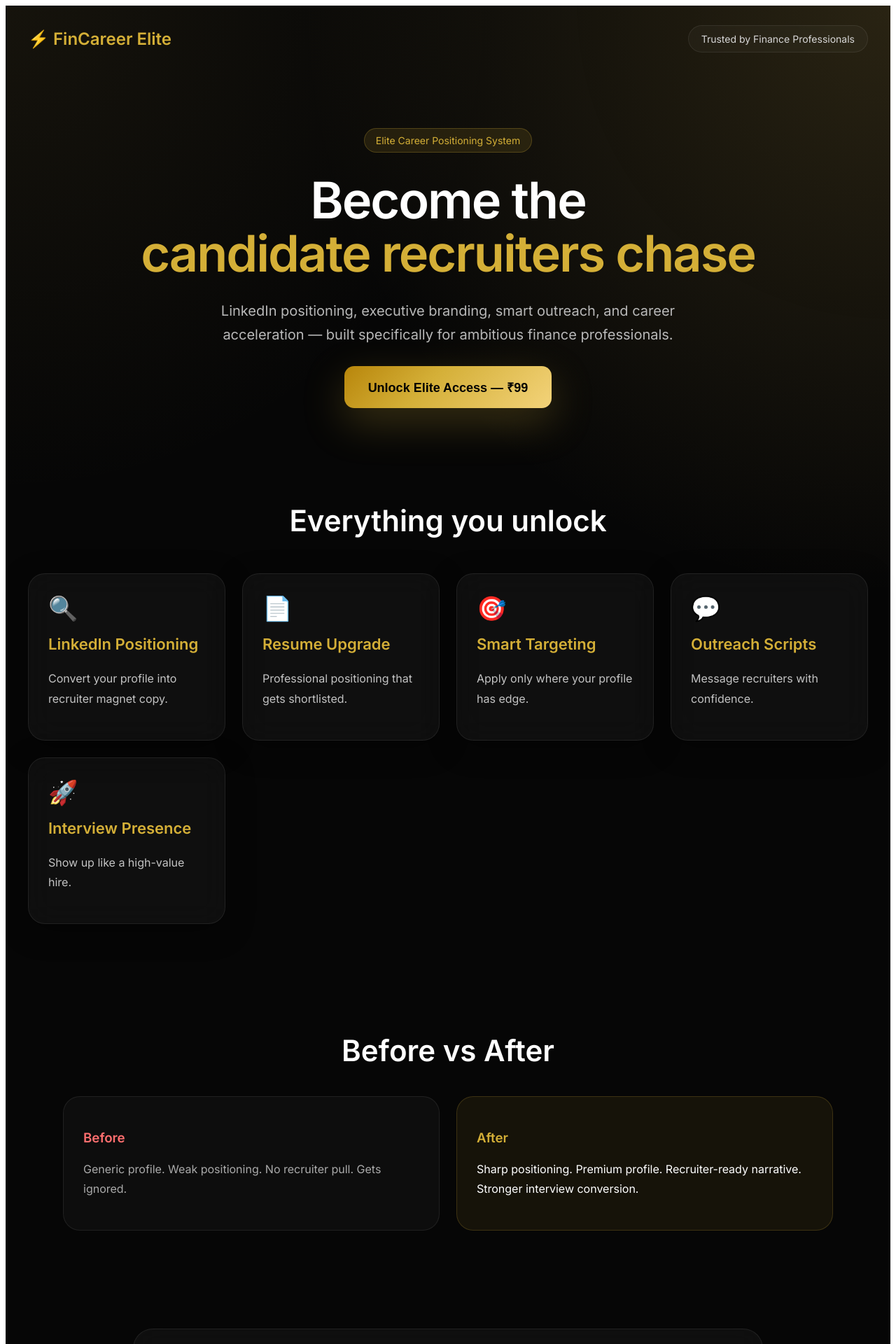
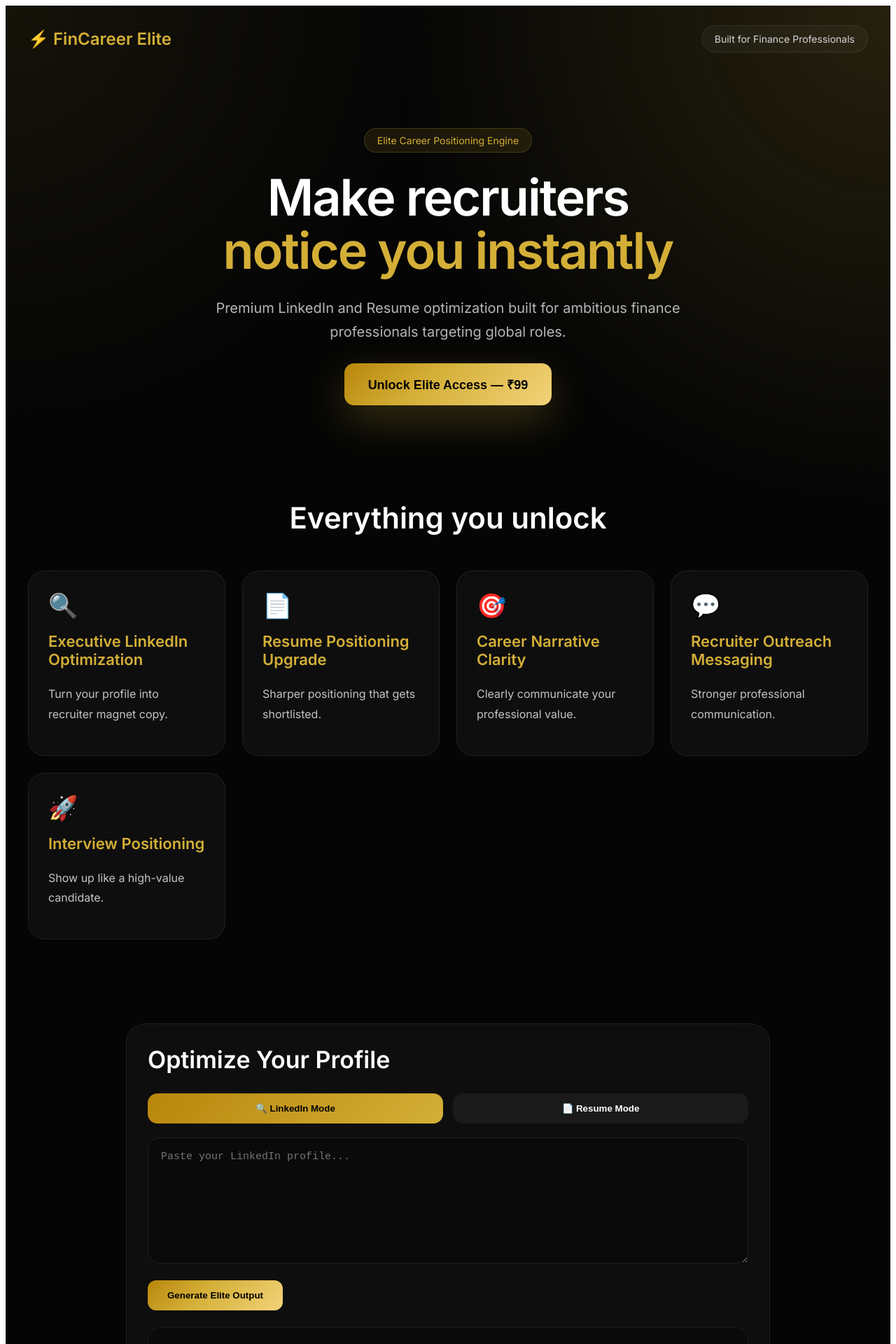
Before and after one commit to Nsb133124/fincareer.ai, a React (Vite) app: page / in a window 1280 px wide. Shown: the top 1920 px of the page at 70% size. Built offline with nearby package versions, Linux system fonts and the light colour scheme.

Commit message:
add linkedin and resume mode

```diff
--- a/src/App.jsx
+++ b/src/App.jsx
@@ -1,6 +1,7 @@
-import { useState, useEffect } from "react";
+import { useEffect, useState } from "react";
 
 export default function App() {
+  const [mode, setMode] = useState("linkedin");
   const [input, setInput] = useState("");
   const [output, setOutput] = useState("");
   const [loading, setLoading] = useState(false);
@@ -19,12 +20,20 @@ export default function App() {
     }
 
     if (!input.trim()) {
-      alert("Paste your LinkedIn profile");
+      alert(
+        mode === "linkedin"
+          ? "Paste your LinkedIn profile"
+          : "Paste your Resume summary"
+      );
       return;
     }
 
     setLoading(true);
-    setOutput("Crafting elite positioning...");
+    setOutput(
+      mode === "linkedin"
+        ? "Crafting elite LinkedIn positioning..."
+        : "Crafting elite resume positioning..."
+    );
 
     try {
       const res = await fetch("/api/ai", {
@@ -32,11 +41,18 @@ export default function App() {
         headers: {
           "Content-Type": "application/json"
         },
-        body: JSON.stringify({ input })
+        body: JSON.stringify({
+          input: `[MODE: ${mode.toUpperCase()}]\n${input}`
+        })
       });
 
       const data = await res.json();
-      setOutput(res.ok ? data.result : `Error: ${data.error}`);
+
+      if (!res.ok) {
+        setOutput(`Error: ${data.error}`);
+      } else {
+        setOutput(data.result);
+      }
     } catch {
       setOutput("Connection error");
     } finally {
@@ -58,8 +74,7 @@ export default function App() {
         currency: "INR",
         order_id: data.id,
         name: "FinCareer Elite",
-        description: "Unlock Elite Career Positioning",
-
+        description: "Unlock Elite Access",
         handler: async function (response) {
           const verify = await fetch("/api/verify-payment", {
             method: "POST",
@@ -91,28 +106,28 @@ export default function App() {
   const cards = [
     {
       icon: "🔍",
-      title: "LinkedIn Positioning",
-      desc: "Convert your profile into recruiter magnet copy."
+      title: "Executive LinkedIn Optimization",
+      desc: "Turn your profile into recruiter magnet copy."
     },
     {
       icon: "📄",
-      title: "Resume Upgrade",
-      desc: "Professional positioning that gets shortlisted."
+      title: "Resume Positioning Upgrade",
+      desc: "Sharper positioning that gets shortlisted."
     },
     {
       icon: "🎯",
-      title: "Smart Targeting",
-      desc: "Apply only where your profile has edge."
+      title: "Career Narrative Clarity",
+      desc: "Clearly communicate your professional value."
     },
     {
       icon: "💬",
-      title: "Outreach Scripts",
-      desc: "Message recruiters with confidence."
+      title: "Recruiter Outreach Messaging",
+      desc: "Stronger professional communication."
     },
     {
       icon: "🚀",
-      title: "Interview Presence",
-      desc: "Show up like a high-value hire."
+      title: "Interview Positioning",
+      desc: "Show up like a high-value candidate."
     }
   ];
 
@@ -121,7 +136,7 @@ export default function App() {
       style={{
         minHeight: "100vh",
         background:
-          "radial-gradient(circle at top right, rgba(201,168,76,.18), transparent 30%), radial-gradient(circle at top left, rgba(201,168,76,.08), transparent 25%), #060606",
+          "radial-gradient(circle at top right, rgba(212,175,55,.16), transparent 30%), radial-gradient(circle at top left, rgba(212,175,55,.08), transparent 25%), #050505",
         color: "#fff",
         fontFamily: "Inter, sans-serif"
       }}
@@ -150,15 +165,15 @@ export default function App() {
         <div
           style={{
             padding: "10px 18px",
+            borderRadius: "999px",
+            background: "rgba(255,255,255,.04)",
             border: "1px solid rgba(255,255,255,.08)",
-            borderRadius: "999px",
-            background: "rgba(255,255,255,.03)",
-            backdropFilter: "blur(12px)",
-            fontSize: "14px",
-            color: "#d7d7d7"
+            backdropFilter: "blur(14px)",
+            color: "#d5d5d5",
+            fontSize: "14px"
           }}
         >
-          Trusted by Finance Professionals
+          Built for Finance Professionals
         </div>
       </div>
 
@@ -174,16 +189,16 @@ export default function App() {
         <div
           style={{
             display: "inline-block",
-            padding: "8px 16px",
+            padding: "8px 18px",
             borderRadius: "999px",
-            background: "rgba(212,175,55,.12)",
+            background: "rgba(212,175,55,.10)",
             color: "#D4AF37",
-            border: "1px solid rgba(212,175,55,.25)",
-            marginBottom: "30px",
+            border: "1px solid rgba(212,175,55,.22)",
+            marginBottom: "26px",
             fontSize: "14px"
           }}
         >
-          Elite Career Positioning System
+          Elite Career Positioning Engine
         </div>
 
         <h1
@@ -195,22 +210,22 @@ export default function App() {
             letterSpacing: "-2px"
           }}
         >
-          Become the
+          Make recruiters
           <br />
-          <span style={{ color: "#D4AF37" }}>candidate recruiters chase</span>
+          <span style={{ color: "#D4AF37" }}>notice you instantly</span>
         </h1>
 
         <p
           style={{
-            maxWidth: "760px",
+            maxWidth: "780px",
             margin: "28px auto",
-            color: "#b8b8b8",
+            color: "#b6b6b6",
             fontSize: "20px",
             lineHeight: 1.7
           }}
         >
-          LinkedIn positioning, executive branding, smart outreach, and career
-          acceleration — built specifically for ambitious finance professionals.
+          Premium LinkedIn and Resume optimization built for ambitious finance
+          professionals targeting global roles.
         </p>
 
         {!isPaid ? (
@@ -243,7 +258,7 @@ export default function App() {
         )}
       </section>
 
-      {/* 5 STEPS */}
+      {/* FEATURES */}
       <section
         style={{
           maxWidth: "1200px",
@@ -276,25 +291,22 @@ export default function App() {
                 borderRadius: "24px",
                 background: "rgba(255,255,255,.04)",
                 border: "1px solid rgba(255,255,255,.08)",
-                backdropFilter: "blur(20px)",
-                boxShadow: "0 10px 40px rgba(0,0,0,.35)"
+                backdropFilter: "blur(20px)"
               }}
             >
               <div style={{ fontSize: "34px" }}>{card.icon}</div>
-
               <h3
                 style={{
                   marginTop: "18px",
-                  fontSize: "22px",
-                  color: "#D4AF37"
+                  color: "#D4AF37",
+                  fontSize: "22px"
                 }}
               >
                 {card.title}
               </h3>
-
               <p
                 style={{
-                  color: "#c3c3c3",
+                  color: "#c4c4c4",
                   lineHeight: 1.8
                 }}
               >
@@ -305,68 +317,12 @@ export default function App() {
         </div>
       </section>
 
-      {/* BEFORE AFTER */}
-      <section
-        style={{
-          maxWidth: "1100px",
-          margin: "80px auto",
-          padding: "20px"
-        }}
-      >
-        <h2
-          style={{
-            textAlign: "center",
-            fontSize: "42px",
-            marginBottom: "40px"
-          }}
-        >
-          Before vs After
-        </h2>
-
-        <div
-          style={{
-            display: "grid",
-            gridTemplateColumns: "1fr 1fr",
-            gap: "24px"
-          }}
-        >
-          <div
-            style={{
-              padding: "28px",
-              borderRadius: "24px",
-              background: "rgba(255,255,255,.03)",
-              border: "1px solid rgba(255,255,255,.08)"
-            }}
-          >
-            <h3 style={{ color: "#ff6f6f" }}>Before</h3>
-            <p style={{ color: "#aaa", lineHeight: 1.8 }}>
-              Generic profile. Weak positioning. No recruiter pull. Gets ignored.
-            </p>
-          </div>
-
-          <div
-            style={{
-              padding: "28px",
-              borderRadius: "24px",
-              background: "rgba(212,175,55,.08)",
-              border: "1px solid rgba(212,175,55,.2)"
-            }}
-          >
-            <h3 style={{ color: "#D4AF37" }}>After</h3>
-            <p style={{ lineHeight: 1.8 }}>
-              Sharp positioning. Premium profile. Recruiter-ready narrative.
-              Stronger interview conversion.
-            </p>
-          </div>
-        </div>
-      </section>
-
       {/* TOOL */}
       <section
         style={{
-          maxWidth: "900px",
-          margin: "auto",
-          padding: "40px 20px 120px"
+          maxWidth: "920px",
+          margin: "80px auto",
+          padding: "20px"
         }}
       >
         <div
@@ -384,18 +340,68 @@ export default function App() {
               marginTop: 0
             }}
           >
-            Try FinCareer Elite
+            Optimize Your Profile
           </h2>
 
+          {/* MODE SELECTOR */}
+          <div
+            style={{
+              display: "flex",
+              gap: "14px",
+              marginBottom: "20px"
+            }}
+          >
+            <button
+              onClick={() => setMode("linkedin")}
+              style={{
+                flex: 1,
+                padding: "14px",
+                borderRadius: "14px",
+                border: "none",
+                cursor: "pointer",
+                fontWeight: 700,
+                background:
+                  mode === "linkedin"
+                    ? "linear-gradient(135deg,#B8860B 0%, #D4AF37 100%)"
+                    : "rgba(255,255,255,.05)",
+                color: mode === "linkedin" ? "#000" : "#fff"
+              }}
+            >
+              🔍 LinkedIn Mode
+            </button>
+
+            <button
+              onClick={() => setMode("resume")}
+              style={{
+                flex: 1,
+                padding: "14px",
+                borderRadius: "14px",
+                border: "none",
+                cursor: "pointer",
+                fontWeight: 700,
+                background:
+                  mode === "resume"
+                    ? "linear-gradient(135deg,#B8860B 0%, #D4AF37 100%)"
+                    : "rgba(255,255,255,.05)",
+                color: mode === "resume" ? "#000" : "#fff"
+              }}
+            >
+              📄 Resume Mode
+            </button>
+          </div>
+
           <textarea
-            placeholder="Paste your LinkedIn profile..."
+            placeholder={
+              mode === "linkedin"
+                ? "Paste your LinkedIn profile..."
+                : "Paste your resume summary..."
+            }
             value={input}
             onChange={(e) => setInput(e.target.value)}
             style={{
               width: "100%",
               height: "180px",
               padding: "18px",
-              marginTop: "10px",
               borderRadius: "18px",
               border: "1px solid rgba(255,255,255,.08)",
               background: "rgba(0,0,0,.25)",
@@ -410,7 +416,7 @@ export default function App() {
             onClick={runAI}
             style={{
               marginTop: "20px",
-              padding: "14px 26px",
+              padding: "14px 28px",
               borderRadius: "12px",
               border: "none",
               cursor: "pointer",
@@ -419,7 +425,7 @@ export default function App() {
                 "linear-gradient(135deg,#B8860B 0%, #D4AF37 40%, #F3D37A 100%)"
             }}
           >
-            {loading ? "Crafting..." : "Generate Elite Profile"}
+            {loading ? "Crafting..." : "Generate Elite Output"}
           </button>
 
           <div
```
